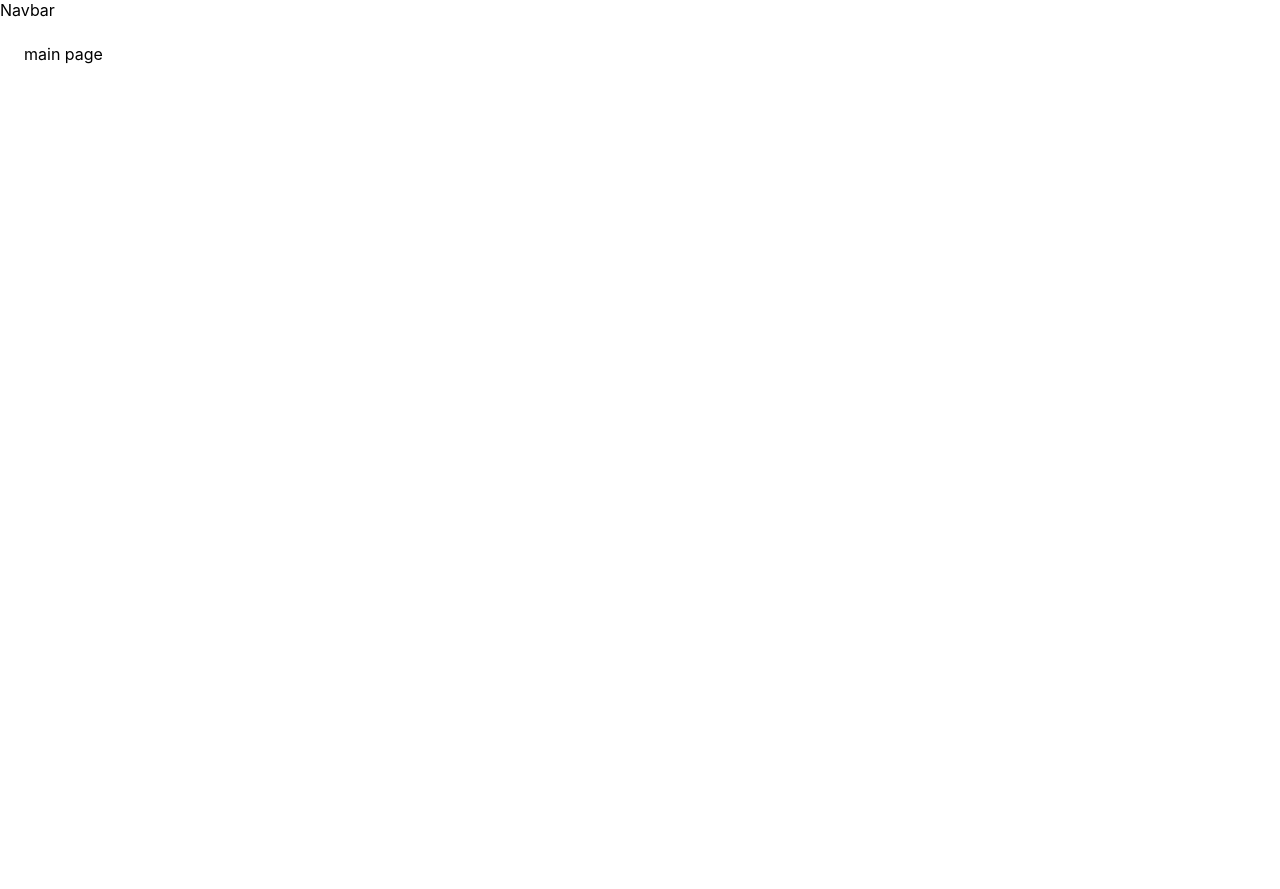
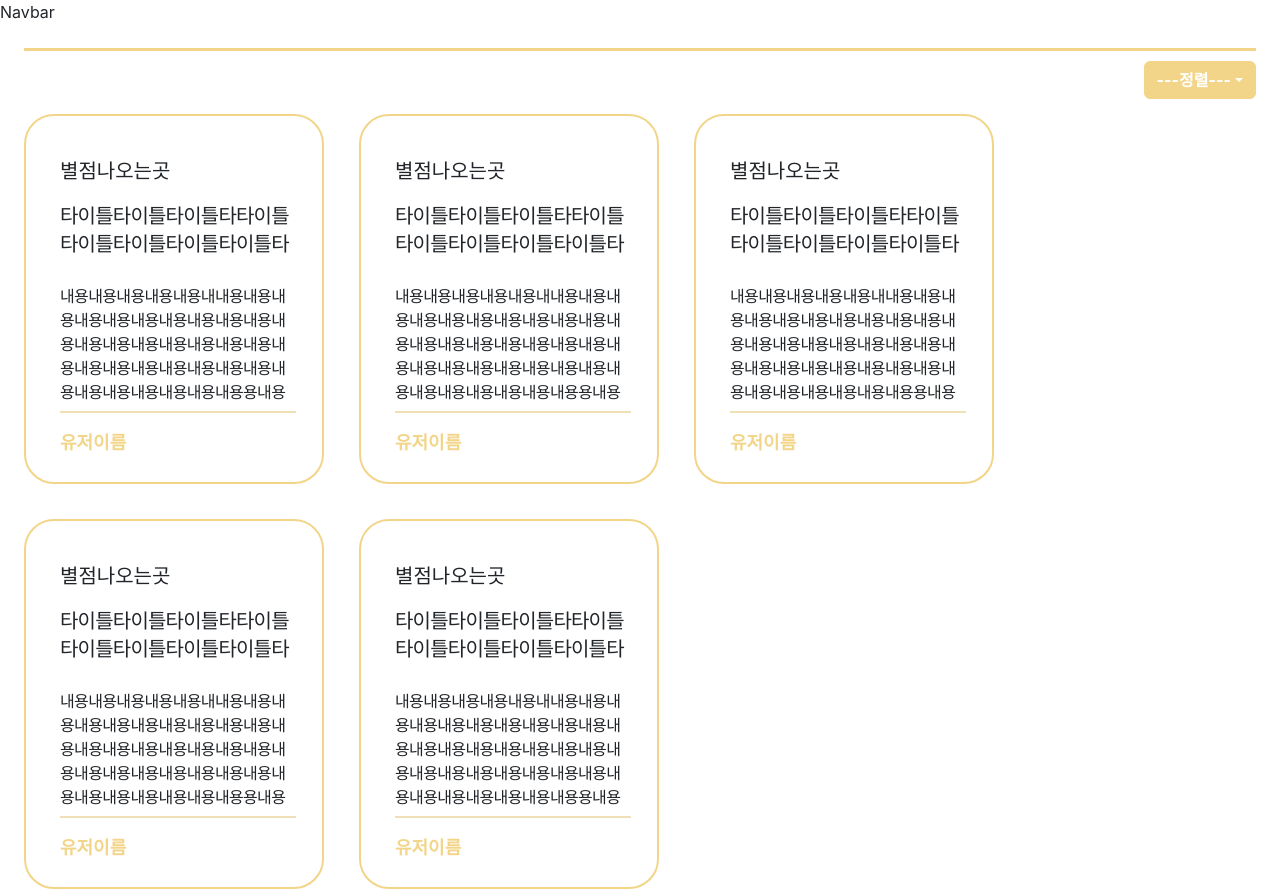
Before and after one commit to Golden-bung-eoppang/Golden-bung-eoppang, a React (Create React App) app in the folder react_simwha_test/: page / in a window 1280 px wide. Before the commit the page ends 800 px from the top, so only its background shows below. Built offline with nearby package versions, Linux system fonts and the light colour scheme.

Commit message:
홈 UI완성-미영-

```diff
--- a/react_simwha_test/package.json
+++ b/react_simwha_test/package.json
@@ -8,8 +8,10 @@
     "@testing-library/react": "^13.0.0",
     "@testing-library/user-event": "^13.2.1",
     "axios": "^1.2.1",
+    "bootstrap": "^5.2.3",
     "json-server": "^0.17.1",
     "react": "^18.2.0",
+    "react-bootstrap": "^2.7.0",
     "react-dom": "^18.2.0",
     "react-icons": "^4.7.1",
     "react-quill": "^2.0.0",
--- a/react_simwha_test/public/index.html
+++ b/react_simwha_test/public/index.html
@@ -9,6 +9,12 @@
       name="description"
       content="Web site created using create-react-app"
     />
+    <link
+  rel="stylesheet"
+  href="https://cdn.jsdelivr.net/npm/bootstrap@5.2.3/dist/css/bootstrap.min.css"
+  integrity="sha384-rbsA2VBKQhggwzxH7pPCaAqO46MgnOM80zW1RWuH61DGLwZJEdK2Kadq2F9CUG65"
+  crossorigin="anonymous"
+/>
     <link rel="apple-touch-icon" href="%PUBLIC_URL%/logo192.png" />
     <!--
       manifest.json provides metadata used when your web app is installed on a
--- a/react_simwha_test/src/pages/Home.jsx
+++ b/react_simwha_test/src/pages/Home.jsx
@@ -1,10 +1,182 @@
-import React from "react";
-import styled from "styled-components";
-import { useNavigate } from "react-router-dom";
-import Layout from "../components/Layout";
+import React from 'react';
+import styled from 'styled-components';
+import {useNavigate} from 'react-router-dom';
+import Layout from '../components/Layout';
+import {Dropdown, DropdownButton} from 'react-bootstrap';
 
 const Home = () => {
-  return <Layout>main page</Layout>;
+  return (
+    <Layout>
+      <MainBox>
+        <SortBox>
+          <DropdownButton id='dropdown-item-button' title='---정렬---'>
+            <Dropdown.Item as='button'>전체</Dropdown.Item>
+            <Dropdown.Item as='button'>조회순</Dropdown.Item>
+            <Dropdown.Item as='button'>평점순</Dropdown.Item>
+          </DropdownButton>
+        </SortBox>
+
+        <ItemContainer>
+          <Items>
+            <Item>
+              <RatingBox>별점나오는곳</RatingBox>
+              <TitleBox>
+                타이틀타이틀타이틀타타이틀타이틀타이틀타이틀타이틀타이틀타이틀타이틀타이틀이틀타이틀타이틀타이틀타이틀타이틀
+              </TitleBox>
+              <ContentBox>
+                내용내용내용내용내용내내용내용내용내용내용내용내용내용내용내용내용내용내용내용내용내용내용내용내용내용내용내용내용내용내용내용내용내용내용내용내용내용내용용내용내용내용내용내용
+                내용 내용 내용 내용 내용 내용 내용
+                내용내용내용내용내용내용내용내용내용내용내용내용내용내용내용내용
+              </ContentBox>
+              <UserNameBox>유저이름</UserNameBox>
+            </Item>
+            <Item>
+              <RatingBox>별점나오는곳</RatingBox>
+              <TitleBox>
+                타이틀타이틀타이틀타타이틀타이틀타이틀타이틀타이틀타이틀타이틀타이틀타이틀이틀타이틀타이틀타이틀타이틀타이틀
+              </TitleBox>
+              <ContentBox>
+                내용내용내용내용내용내내용내용내용내용내용내용내용내용내용내용내용내용내용내용내용내용내용내용내용내용내용내용내용내용내용내용내용내용내용내용내용내용내용용내용내용내용내용내용
+                내용 내용 내용 내용 내용 내용 내용
+                내용내용내용내용내용내용내용내용내용내용내용내용내용내용내용내용
+              </ContentBox>
+              <UserNameBox>유저이름</UserNameBox>
+            </Item>
+            <Item>
+              <RatingBox>별점나오는곳</RatingBox>
+              <TitleBox>
+                타이틀타이틀타이틀타타이틀타이틀타이틀타이틀타이틀타이틀타이틀타이틀타이틀이틀타이틀타이틀타이틀타이틀타이틀
+              </TitleBox>
+              <ContentBox>
+                내용내용내용내용내용내내용내용내용내용내용내용내용내용내용내용내용내용내용내용내용내용내용내용내용내용내용내용내용내용내용내용내용내용내용내용내용내용내용용내용내용내용내용내용
+                내용 내용 내용 내용 내용 내용 내용
+                내용내용내용내용내용내용내용내용내용내용내용내용내용내용내용내용
+              </ContentBox>
+              <UserNameBox>유저이름</UserNameBox>
+            </Item>
+            <Item>
+              <RatingBox>별점나오는곳</RatingBox>
+              <TitleBox>
+                타이틀타이틀타이틀타타이틀타이틀타이틀타이틀타이틀타이틀타이틀타이틀타이틀이틀타이틀타이틀타이틀타이틀타이틀
+              </TitleBox>
+              <ContentBox>
+                내용내용내용내용내용내내용내용내용내용내용내용내용내용내용내용내용내용내용내용내용내용내용내용내용내용내용내용내용내용내용내용내용내용내용내용내용내용내용용내용내용내용내용내용
+                내용 내용 내용 내용 내용 내용 내용
+                내용내용내용내용내용내용내용내용내용내용내용내용내용내용내용내용
+              </ContentBox>
+              <UserNameBox>유저이름</UserNameBox>
+            </Item>
+            <Item>
+              <RatingBox>별점나오는곳</RatingBox>
+              <TitleBox>
+                타이틀타이틀타이틀타타이틀타이틀타이틀타이틀타이틀타이틀타이틀타이틀타이틀이틀타이틀타이틀타이틀타이틀타이틀
+              </TitleBox>
+              <ContentBox>
+                내용내용내용내용내용내내용내용내용내용내용내용내용내용내용내용내용내용내용내용내용내용내용내용내용내용내용내용내용내용내용내용내용내용내용내용내용내용내용용내용내용내용내용내용
+                내용 내용 내용 내용 내용 내용 내용
+                내용내용내용내용내용내용내용내용내용내용내용내용내용내용내용내용
+              </ContentBox>
+              <UserNameBox>유저이름</UserNameBox>
+            </Item>
+          </Items>
+        </ItemContainer>
+      </MainBox>
+    </Layout>
+  );
 };
 
 export default Home;
+
+const MainBox = styled.main``;
+const SortBox = styled.section`
+  text-align: right;
+  border-top: 3px solid #f2d589;
+  padding-top: 10px;
+  box-sizing: inherit;
+  margin-bottom: 15px;
+`;
+const ItemContainer = styled.div`
+  margin: 0 auto;
+  box-sizing: inherit;
+`;
+const Items = styled.ul`
+  list-style: none;
+  margin: 0;
+  display: flex;
+  grid-gap: 35px;
+  gap: 35px;
+  flex-wrap: wrap;
+  padding: 0;
+  box-sizing: inherit;
+`;
+const Item = styled.a`
+  opacity: 1;
+  display: flex;
+  flex-direction: column;
+  justify-content: center;
+  padding: 40px 26px 26px 34px;
+  width: 300px;
+  height: 370px;
+  background-color: #fff;
+  border: 2px solid #f2d589;
+  border-radius: 30px;
+  position: relative;
+  cursor: pointer;
+  transition: 0.2s;
+  box-sizing: inherit;
+  &:link {
+    text-decoration: none;
+    color: #f2d589;
+  }
+  &:visited {
+    text-decoration: none;
+    color: #f2d589;
+  }
+  &:active {
+    text-decoration: none;
+    color: #f2d589;
+  }
+  &:hover {
+    text-decoration: none;
+    color: #f2d589;
+    width: 310px;
+    height: 380px;
+  }
+`;
+
+const TitleBox = styled.h2`
+  font-size: 20px;
+  height: 76px;
+  line-height: 28px;
+  font-weight: 500;
+  letter-spacing: -0.04em;
+  margin: 16px 0;
+  word-break: break-all;
+  overflow: hidden;
+  box-sizing: inherit;
+`;
+const ContentBox = styled.p`
+  font-size: 16px;
+  height: 160px;
+  line-height: 24px;
+  font-weight: 400;
+  letter-spacing: -0.04em;
+  margin: 11px 0;
+  word-break: break-all;
+  overflow: hidden;
+  box-sizing: inherit;
+`;
+
+const UserNameBox = styled.div`
+  font-size: 18px;
+  border-top: 2px solid #f0e0b5;
+  padding-top: 16px;
+  color: #f2d589;
+  font-weight: 700;
+  box-sizing: inherit;
+`;
+
+const RatingBox = styled.div`
+  font-size: 20px;
+  box-sizing: inherit;
+`;
--- a/react_simwha_test/src/shared/GlobalStyle.jsx
+++ b/react_simwha_test/src/shared/GlobalStyle.jsx
@@ -1,13 +1,22 @@
-import { createGlobalStyle } from "styled-components";
+import {createGlobalStyle} from 'styled-components';
 
 const GlobalStyle = createGlobalStyle`
 html,
 body {
   padding: 0;
-  margin: 0;
+  margin: 0 auto;
   font-family: -apple-system, BlinkMacSystemFont, Segoe UI, Roboto, Oxygen, Ubuntu, Cantarell, Fira Sans, Droid Sans, Helvetica Neue, sans-serif;
+  max-width: 1400px;
+  min-width: 800px;
 }
 
+li {
+  padding: 0;
+}
+
+li, p {
+  margin: 0;
+}
 a {
   color: inherit;
   text-decoration: none;
@@ -16,6 +25,36 @@ a {
 textarea,
 pre {
   font-family: -apple-system, BlinkMacSystemFont, Segoe UI, Roboto, Oxygen, Ubuntu, Cantarell, Fira Sans, Droid Sans, Helvetica Neue, sans-serif;
+}
+
+.btn-primary {
+    --bs-btn-color: #fff;
+    --bs-btn-bg: #f2d589;
+    --bs-btn-border-color: #f2d589;
+    --bs-btn-hover-color: #fff;
+    --bs-btn-hover-bg: #f2d589;
+    --bs-btn-hover-border-color: none;
+    --bs-btn-focus-shadow-rgb: 49,132,253;
+    --bs-btn-active-color: #fff;
+    --bs-btn-active-bg: #e7ca82;
+    --bs-btn-active-border-color: none;
+    --bs-btn-active-shadow: inset 0 3px 5pxrgba(0, 0, 0, 0.125);
+    --bs-btn-disabled-color: #fff;
+    --bs-btn-disabled-bg: none;
+    --bs-btn-disabled-border-color: none;
+}
+
+.btn {
+  --bs-btn-font-weight: 700;
+}
+
+.dropdown-menu {
+  --bs-dropdown-link-hover-bg: #eee5ceb5;
+  --bs-dropdown-link-active-bg: #eee0b9;
+}
+
+.dropdown-item {
+  font-weight: 600;
 }
 
 * {
```
Also changed, not shown: 1 other file (tests, documents, lock files or other folders).
